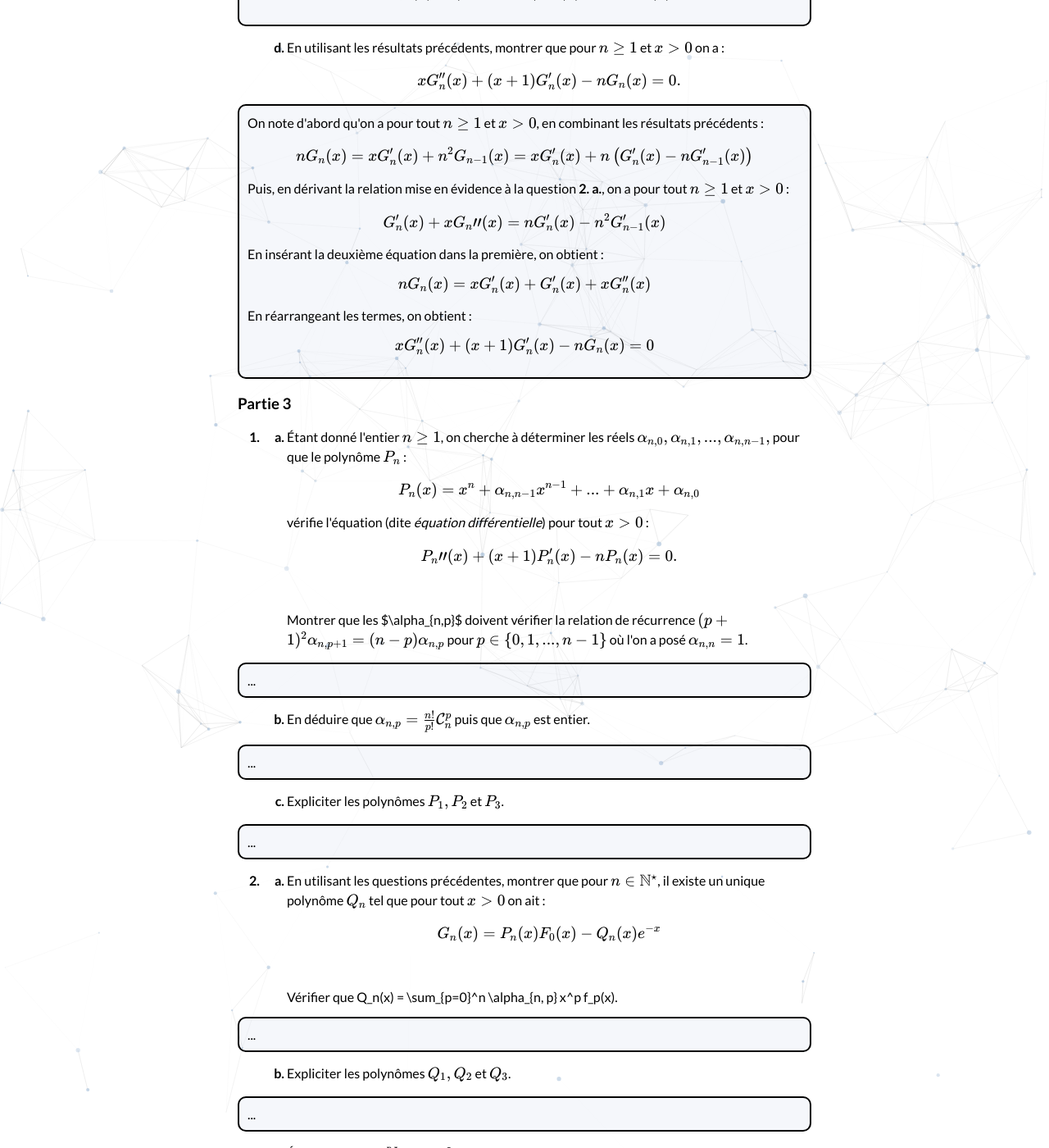
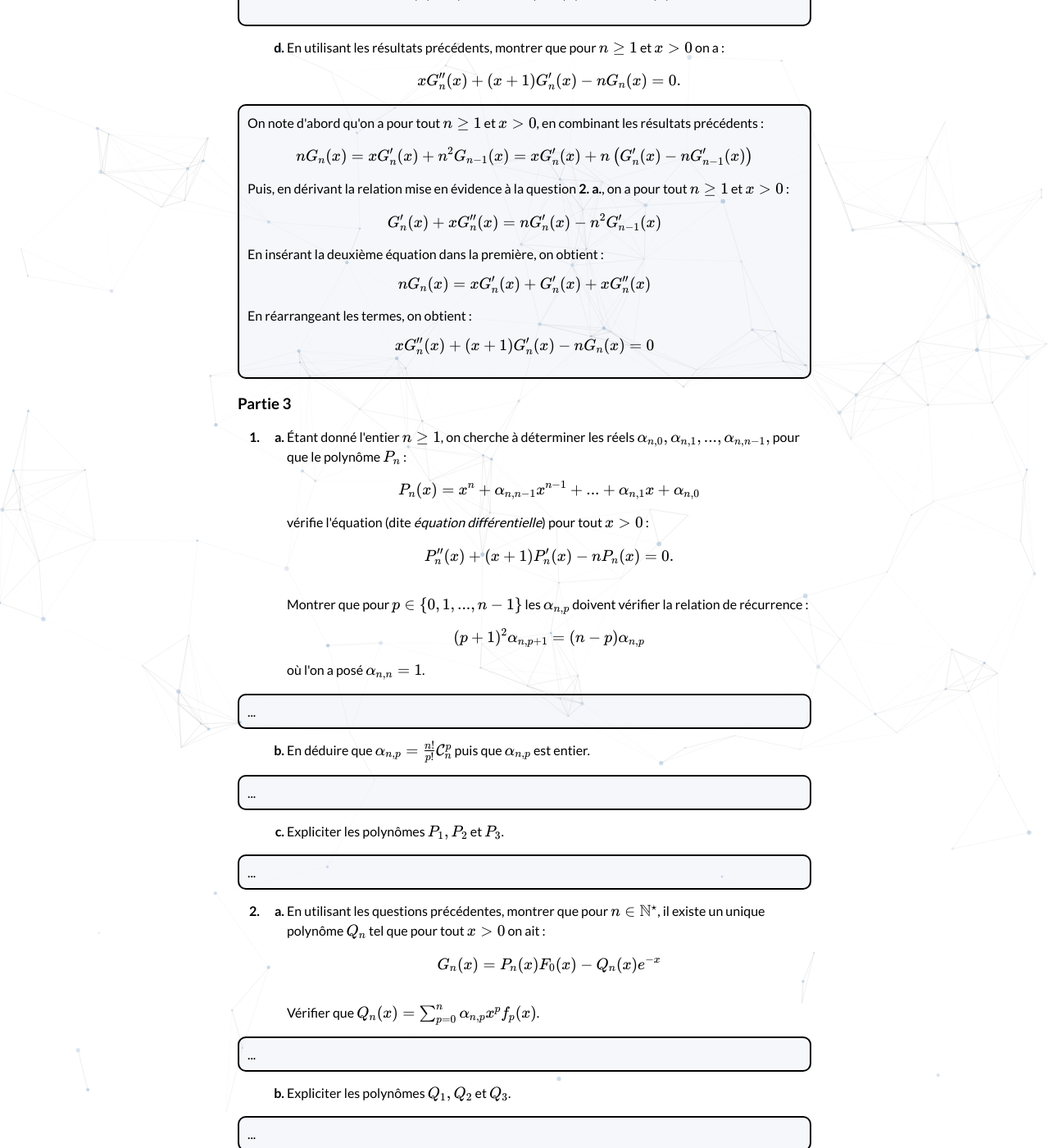
Before and after one commit to bglbrt/bglbrt.github.io, a Jekyll site: the page built from fr/corrections/administrateur_externe_1993.md, in a window 1280 px wide and 1400 px high, scrolled down 7114 px. Shown: the whole window at 82% size. Built offline with Jekyll 4.4.1, drawn with Linux system fonts in a browser that asks for light colours; nearby versions of some CDN libraries.

Commit message:
Fix formatting and integrate integration by parts in administrateur_externe_1993.md

```diff
--- a/fr/corrections/administrateur_externe_1993.md
+++ b/fr/corrections/administrateur_externe_1993.md
@@ -354,7 +354,7 @@
                     $$
                     Puis, en dérivant la relation mise en évidence à la question <b>2. a.</b>, on a pour tout \( n\geq 1 \) et \( x > 0 \) :
                     $$
-                    G_{n}'(x) + x G_{n}\prime\prime(x) = n G_n'(x) - n^2 G_{n-1}'(x)
+                    G_{n}'(x) + x G_{n}^{\prime\prime}(x) = n G_n'(x) - n^2 G_{n-1}'(x)
                     $$
                     En insérant la deuxième équation dans la première, on obtient :
                     $$
@@ -382,10 +382,14 @@
                 $$
                 vérifie l'équation (dite <i>équation différentielle</i>) pour tout \( x>0 \) :
                 $$
-                P_n\prime\prime(x) + (x+1) P_n'(x) - nP_n(x) = 0.
+                P_n^{\prime\prime}(x) + (x+1) P_n'(x) - nP_n(x) = 0.
                 $$
-                <br><br>
-                Montrer que les $\alpha_{n,p}$ doivent vérifier la relation de récurrence \( (p+1)^2 \alpha_{n, p+1} = (n-p)\alpha_{n, p}\) pour \( p \in \{ 0, 1, ..., n-1 \} \) où l'on a posé \( \alpha_{n, n} = 1 \).
+                <br>
+                Montrer que pour \( p \in \{ 0, 1, ..., n-1 \} \) les \( \alpha_{n,p} \) doivent vérifier la relation de récurrence :
+                $$
+                (p+1)^2 \alpha_{n, p+1} = (n-p)\alpha_{n, p}
+                $$
+                où l'on a posé \( \alpha_{n, n} = 1 \).
                 <p style="border: solid 2px; border-radius: 10px; background-color:rgba(152, 180, 212, .1); padding-right: 10px; padding-left: 10px; padding-top: 10px; padding-bottom: 10px; margin: 15px 0 15px -60px;">
                     ...
                 </p>
@@ -411,8 +415,8 @@
                 $$
                 G_n(x) = P_n(x) F_0(x) - Q_n(x) e^{-x}
                 $$
-                <br><br>
-                Vérifier que Q_n(x) = \sum_{p=0}^n \alpha_{n, p} x^p f_p(x).
+                <br>
+                Vérifier que \( Q_n(x) = \sum_{p=0}^n \alpha_{n, p} x^p f_p(x) \).
                 <p style="border: solid 2px; border-radius: 10px; background-color:rgba(152, 180, 212, .1); padding-right: 10px; padding-left: 10px; padding-top: 10px; padding-bottom: 10px; margin: 15px 0 15px -60px;">
                     ...
                 </p>
```
